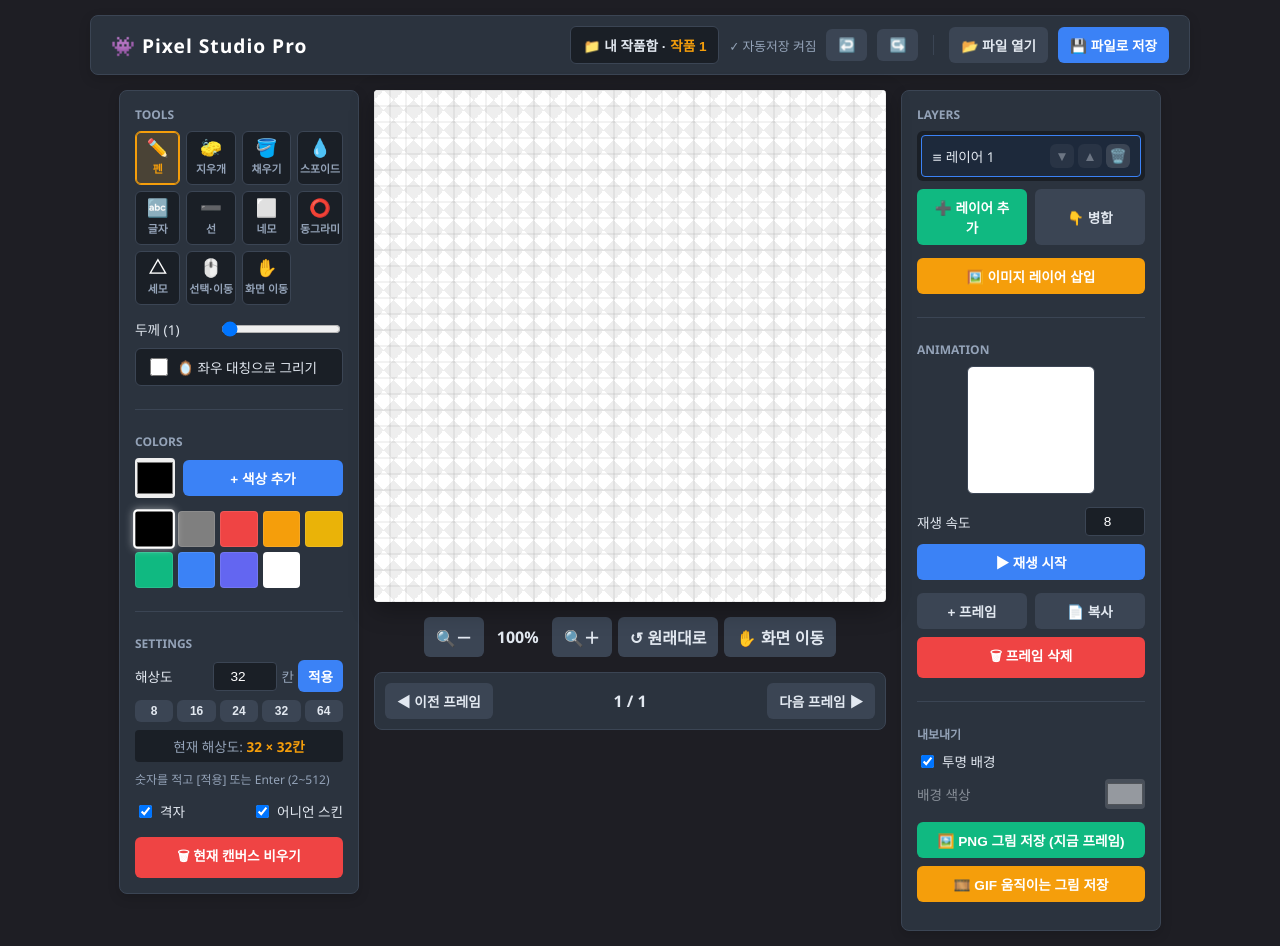
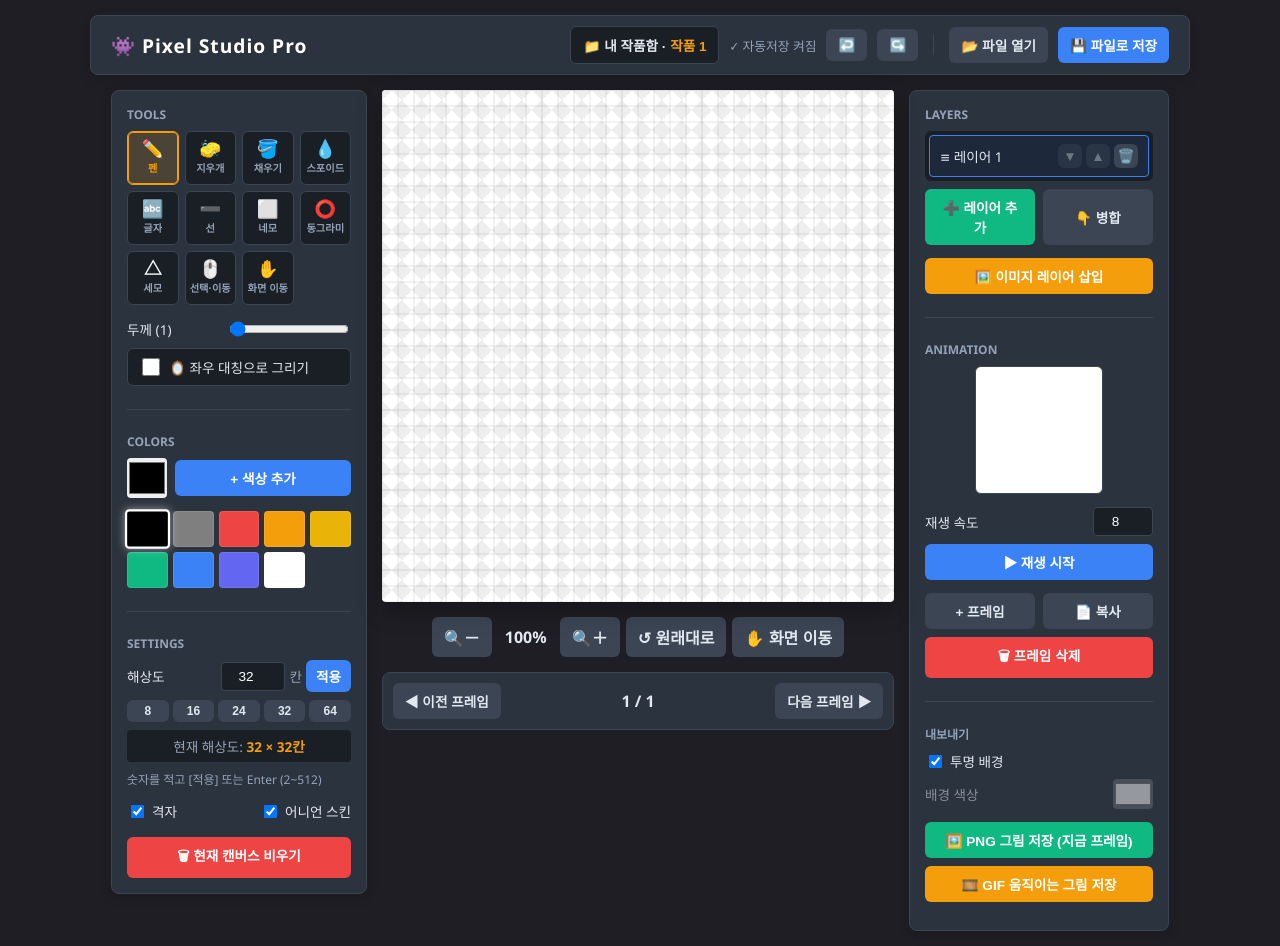
Before and after one commit to mj3543-a11y/dasa41, a plain HTML site: page pixel/index.html in a window 1280 px wide. Drawn offline with Linux system fonts and the light colour scheme.

Commit message:
Pixel studio: equal-width tool buttons
Co-Authored-By: Claude Opus 5.5 <noreply@anthropic.com>
Claude-Session: https://claude.ai/code/session_01YXUWRmqcQixaUSr3SoLUqp

```diff
--- a/pixel/index.html
+++ b/pixel/index.html
@@ -47,11 +47,11 @@
             gap: 15px; box-shadow: 0 4px 12px rgba(0,0,0,0.15);
         }
 
-        .left-panel { width: 240px; flex-shrink: 0; }
+        .left-panel { width: 256px; flex-shrink: 0; }
         .panel-section { display: flex; flex-direction: column; gap: 8px; }
         .panel-title { font-size: 0.75rem; color: var(--text-muted); font-weight: bold; text-transform: uppercase; }
 
-        .tools-grid { display: grid; grid-template-columns: repeat(4, 1fr); gap: 6px; }
+        .tools-grid { display: grid; grid-template-columns: repeat(4, minmax(0, 1fr)); gap: 6px; }
         .tool-btn {
             height: 54px; flex-direction: column; gap: 2px; padding: 2px; background: var(--layer-bg); border: 1px solid var(--border-color);
             border-radius: 6px; color: white; cursor: pointer; font-size: 1rem;
@@ -59,7 +59,7 @@
         }
         .tool-btn:hover { background: var(--border-color); }
         .tool-btn .ti { font-size: 1.1rem; line-height: 1; }
-        .tool-btn .tl { font-size: 0.68rem; color: var(--text-muted); font-weight: 600; white-space: nowrap; }
+        .tool-btn .tl { font-size: 0.64rem; overflow: hidden; max-width: 100%; color: var(--text-muted); font-weight: 600; white-space: nowrap; }
         .tool-btn.active .tl { color: var(--tool-active); }
         .opt-toggle { display: flex; align-items: center; gap: 6px; font-size: 0.85rem; background: var(--layer-bg); border: 1px solid var(--border-color); border-radius: 6px; padding: 6px 10px; cursor: pointer; }
         .opt-toggle input { width: 18px; height: 18px; }
```
